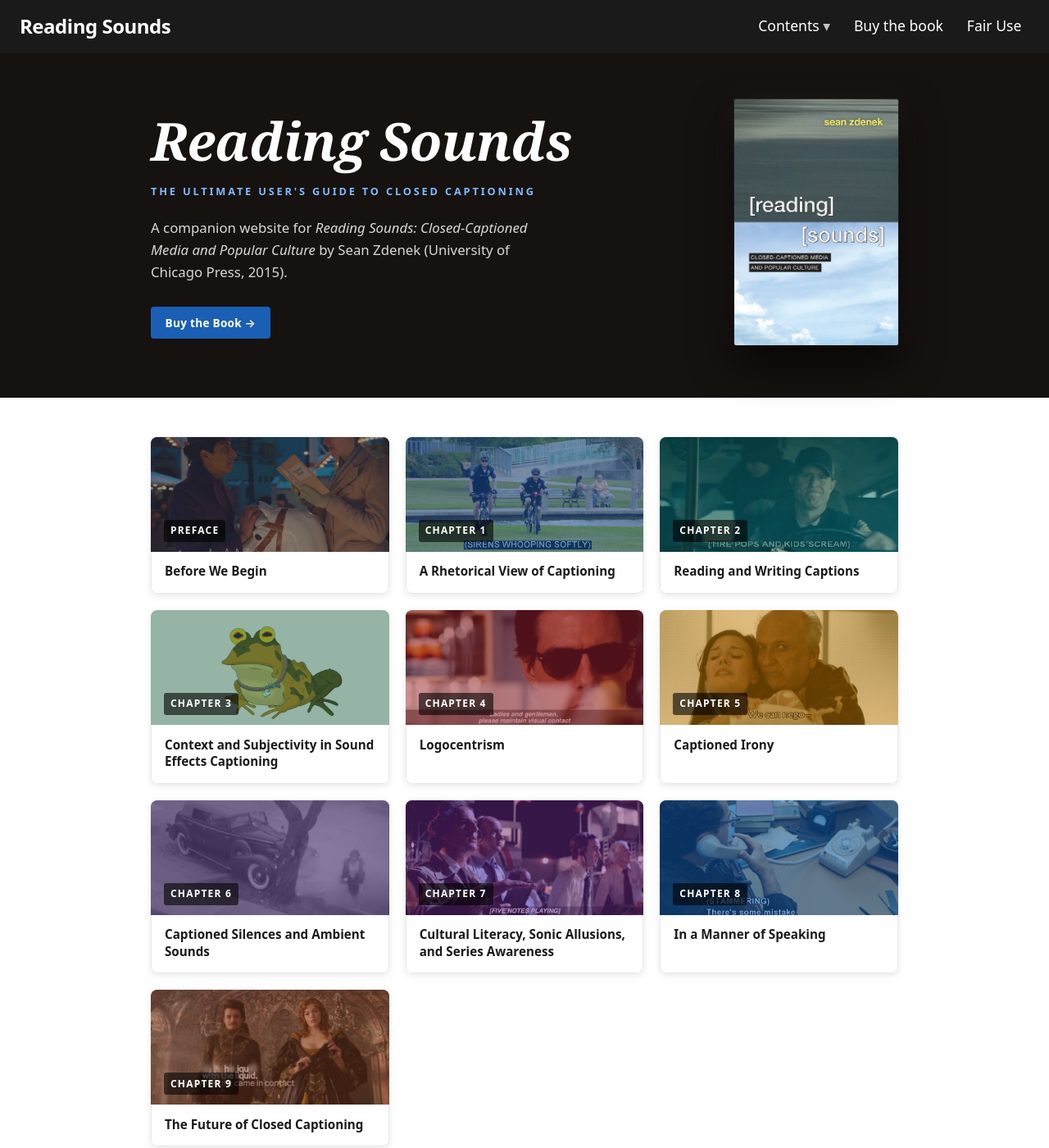
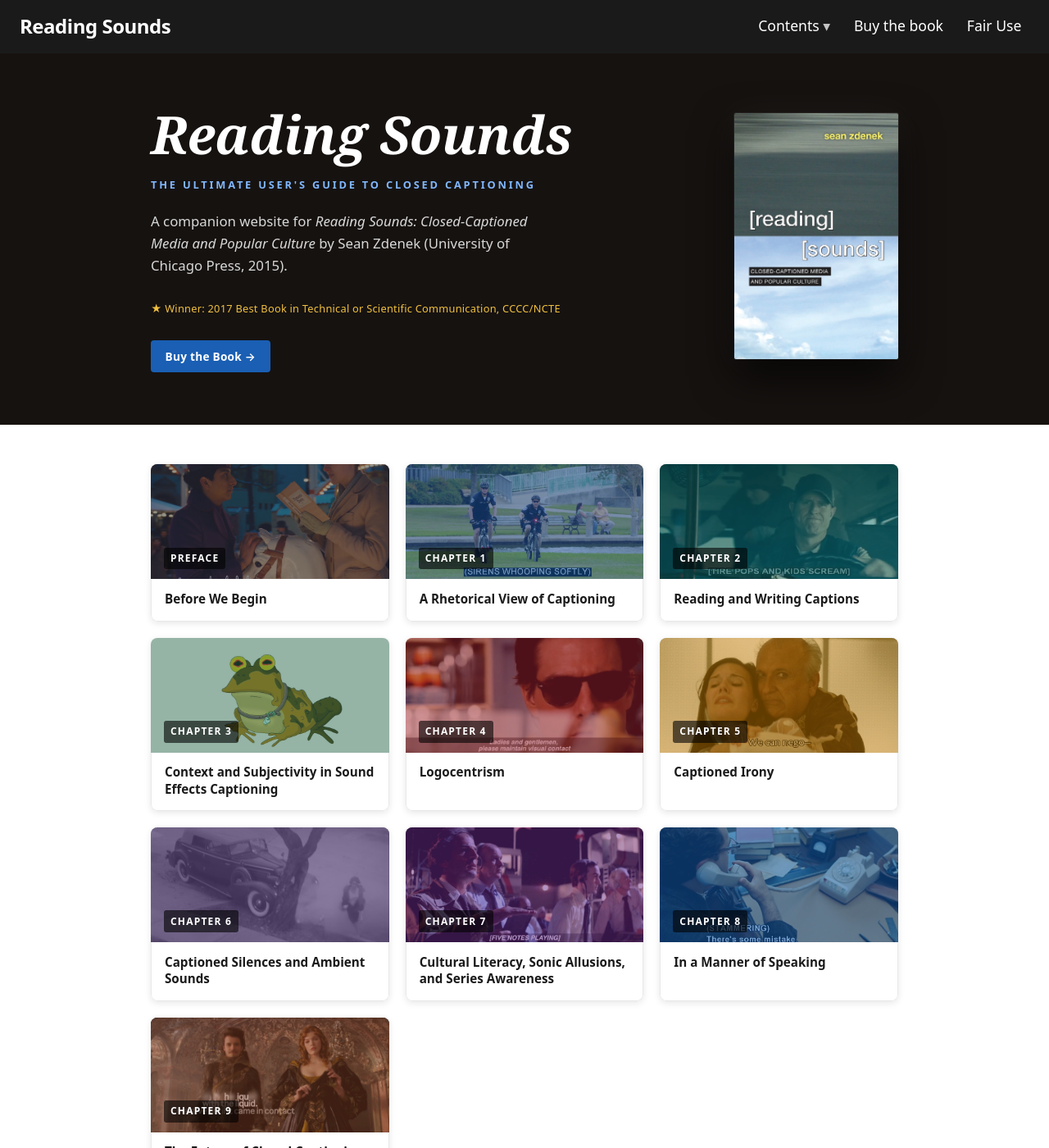
Before and after one commit to szdenek/readingsounds-site, a Jekyll site: the page built from index.html, in a window 1280 px wide and 1400 px high. Shown: the whole window at 82% size. Built offline with Jekyll 4.4.1, drawn with Linux system fonts in a browser that asks for light colours; some web fonts are replaced.

Commit message:
Add book award line to home page hero
Winner: 2017 Best Book in Technical or Scientific Communication, CCCC/NCTE
Styled in gold below the description, above the CTA button.

Co-Authored-By: Claude Sonnet 4.6 <noreply@anthropic.com>

```diff
--- a/assets/main.scss
+++ b/assets/main.scss
@@ -567,6 +567,14 @@ h1, h2, h3, h4 {
   margin: 0 0 1.75rem;
 }
 
+.home-hero-award {
+  font-family: $sans-stack;
+  font-size: 0.8rem;
+  color: #f0c040;
+  margin: 0 0 1.75rem;
+  letter-spacing: 0.02em;
+}
+
 .home-hero-cta {
   display: inline-block;
   font-family: $sans-stack;
--- a/index.html
+++ b/index.html
@@ -10,6 +10,7 @@ description: "A companion website for Reading Sounds: Closed-Captioned Media and
     <h1 class="home-hero-title">Reading Sounds</h1>
     <p class="home-hero-sub">The Ultimate User's Guide to Closed Captioning</p>
     <p class="home-hero-desc">A companion website for <em>Reading Sounds: Closed-Captioned Media and Popular Culture</em> by Sean Zdenek (University of Chicago Press, 2015).</p>
+    <p class="home-hero-award">&#9733; Winner: 2017 Best Book in Technical or Scientific Communication, CCCC/NCTE</p>
     <a href="https://press.uchicago.edu/ucp/books/book/chicago/R/bo21933882.html" class="home-hero-cta">Buy the Book &rarr;</a>
   </div>
   <div class="home-hero__cover">
```
